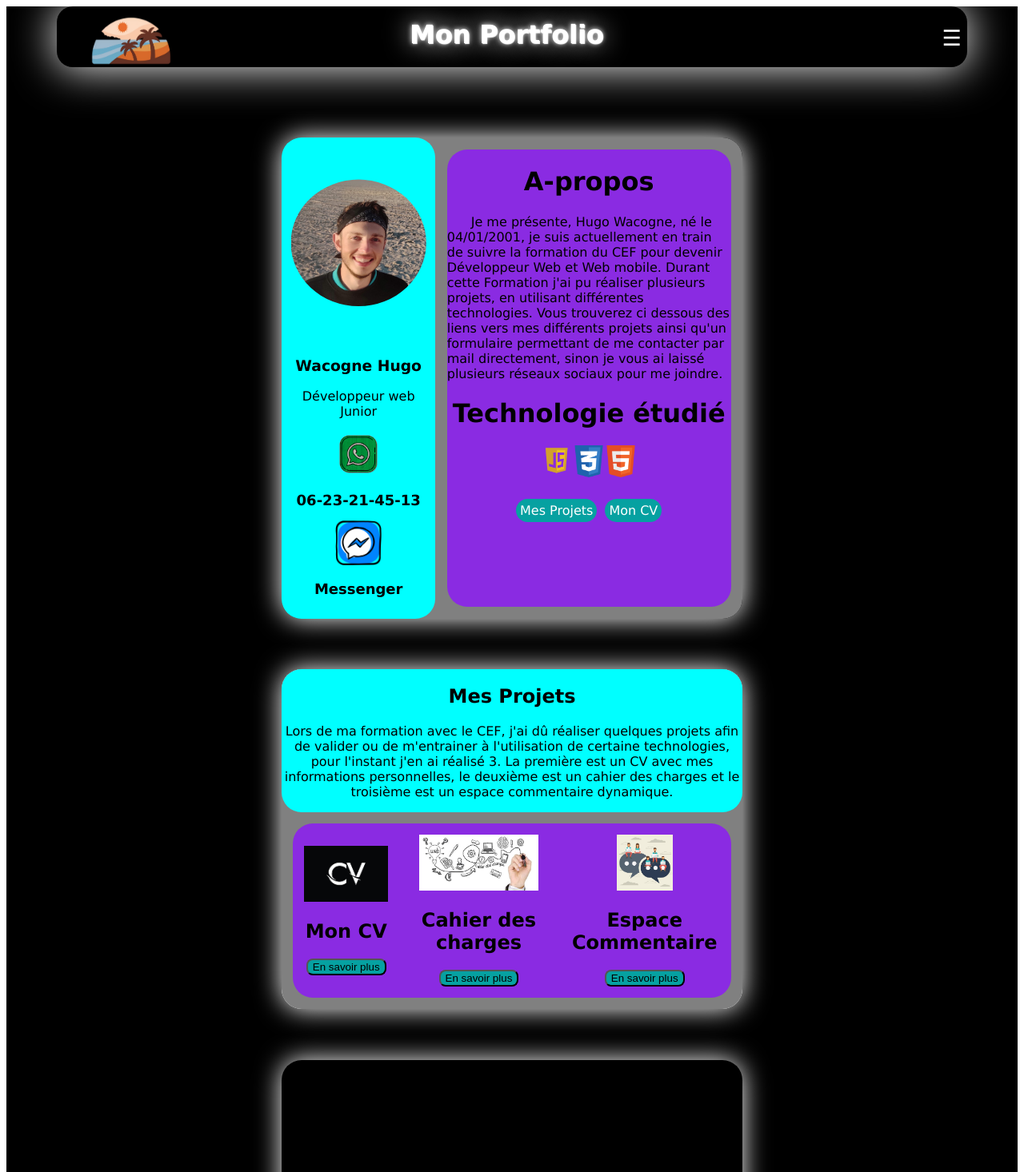
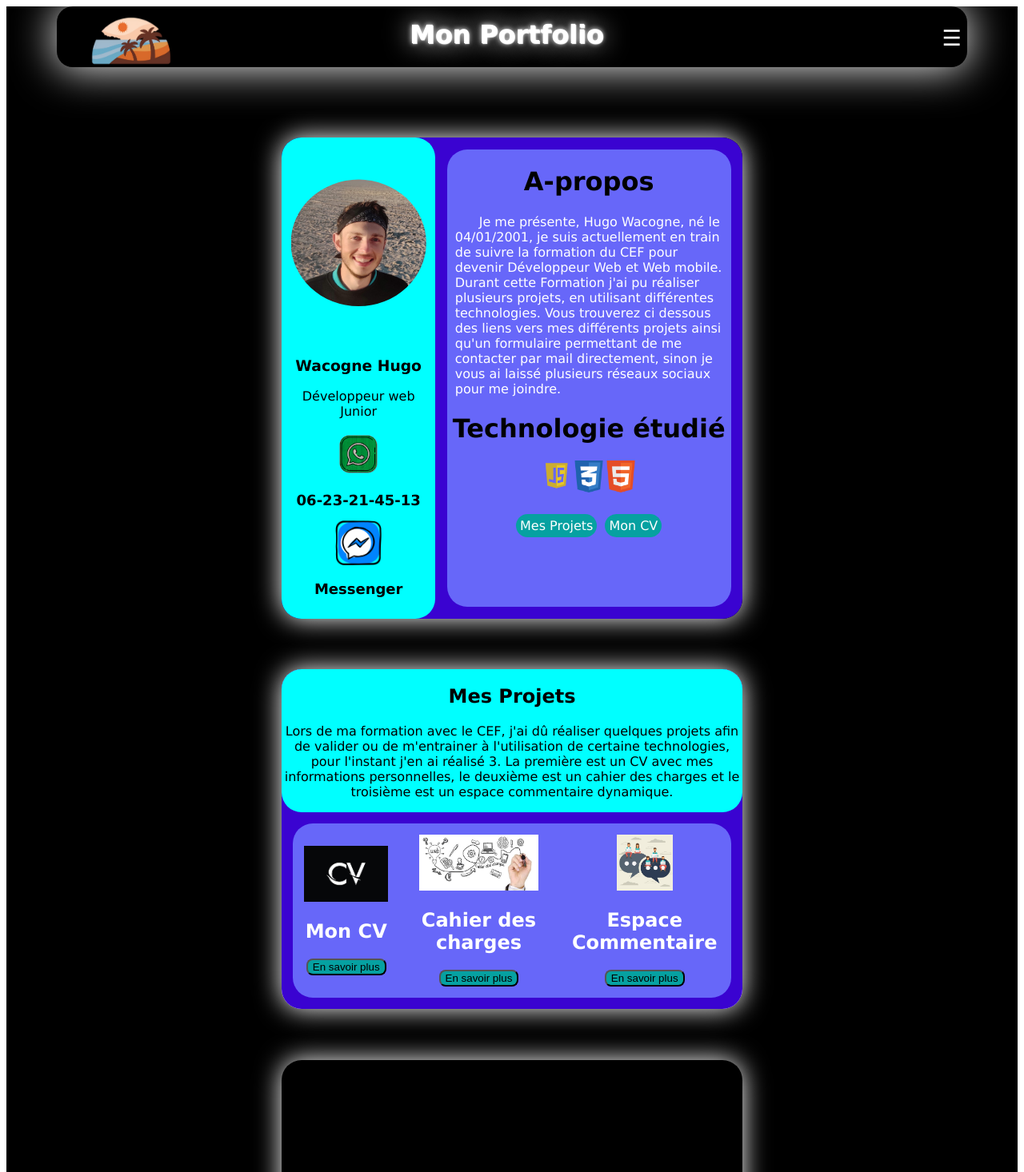
Before and after one commit to w4cwac/vue-portfolio, a Vue app: page / in a window 1280 px wide. Shown: the top 1466 px of the page at 80% size. Built offline with nearby package versions, Linux system fonts and the light colour scheme.

Commit message:
add commentaire + changement de couleur des cartes

```diff
--- a/src/components/Apropos.vue
+++ b/src/components/Apropos.vue
@@ -67,19 +67,16 @@ export  default{
     img{
         height: 20px;
     }
-    .about-me p{
-        text-indent: 30px;
-    }
 
-    .main-container{
+    .main-container{ /*div principale de la carte*/
         display: flex;
         flex-direction: row;
-        background-color: gray;
+        background-color: rgb(58, 3, 209);
         border-radius: 25px;
         height: 100%
     }
 
-    .container-one{
+    .container-one{/*PP + infos perso et poste recherché*/
         background-color: aqua;
         width: 30%;
         padding: 2%;
@@ -102,8 +99,8 @@ export  default{
         height: 3.5rem;
     }
 
-    .container-two{
-        background-color: blueviolet;
+    .container-two{/*A propos + tech etudié*/
+        background-color: rgb(103, 103, 249);
         margin: 2.5%;
         width: 70%;
     }
@@ -115,6 +112,12 @@ export  default{
 
     .about-me h1{
         text-align: center;
+    }
+
+    .about-me p{
+        color: white;
+        margin: 10px;
+        text-indent: 30px;
     }
 
     .technology{
--- a/src/components/ProjectsCard.vue
+++ b/src/components/ProjectsCard.vue
@@ -109,7 +109,7 @@ export default{
     .mainCard{
         display: flex;
         flex-direction: column;
-        background-color: gray;
+        background-color: rgb(58, 3, 209);
         border-radius: 25px;
         height: 100%;
         text-align: center;
@@ -120,7 +120,7 @@ export default{
     }
     .container-two{
         border-radius: 25px;
-        background-color: blueviolet;
+        background-color: rgb(103, 103, 249);
         margin: 2.5%;
     }
     .project-container{
@@ -135,6 +135,10 @@ export default{
 
     .project img{
         height: 70px;
+    }
+
+    .project h2{
+        color: white;
     }
 
     li{
@@ -162,8 +166,7 @@ export default{
     }
 
 
-
-    /* Modal*/
+/**********premier modal***********/
       .modal {
         position: fixed;
         left: 0;
@@ -211,7 +214,7 @@ export default{
 
 
 
-/*********************two */
+/**********deuxième modal***********/
 
 
       .modal-two {
@@ -259,7 +262,7 @@ export default{
         background-color: rgb(6, 161, 161);
       }
 
-/**********three */
+/**********troisième modal***********/
 .modal-three {
         position: fixed;
         left: 0;
--- a/src/main.js
+++ b/src/main.js
@@ -79,7 +79,7 @@ triggerThree.addEventListener("click", toggleModalThree);
 closeButtonThree.addEventListener("click", toggleModalThree);
 window.addEventListener("click", windowOnClickThree);
 
-//Envoi Email
+//Envoi Email avec SmtpJS
 const form = document.querySelector("form");
 const fullName = document.getElementById("name");
 const email = document.getElementById("email");
@@ -101,7 +101,7 @@ function sendEmail(){
     }).then(
       message => {
         if (message == "OK") {
-            Swal.fire(
+            Swal.fire(//customisation de la pop up de validation d'envoi du mail avec sweetalert2
                 'Success!',
                 'Message sent Successfully!',
                 'success'
@@ -110,7 +110,7 @@ function sendEmail(){
       }
     );
 }
-
+//verification des input pour etre sur qu'aucun ne soit vide
 function checkInputs() {
     const items = document.querySelectorAll(".item")
 
@@ -140,7 +140,9 @@ function checkInputs() {
         });
     }
 }
-
+//la fonction checkEmail doit vérifier si l'email est valide et donc contient un @ et un exemple.com si ce n'est pas le cas elle doit afficherEnter a valid email address
+//sauf que dans mon cas ca ne fonctionne pas et je ne trouve pas d'ou ca vient
+//la fonction verifie bien la validité de l'address mais n'affiche pas le bon message
 function checkEmail(){
     const emailRegex = /^([a-z\d\.-]+)@([a-z\d-]+)\.([a-z]{2,3})(\.[a-z]{2,3})?$/;
     const errorTxtEmail = document.querySelector(".error-txt email");
```
